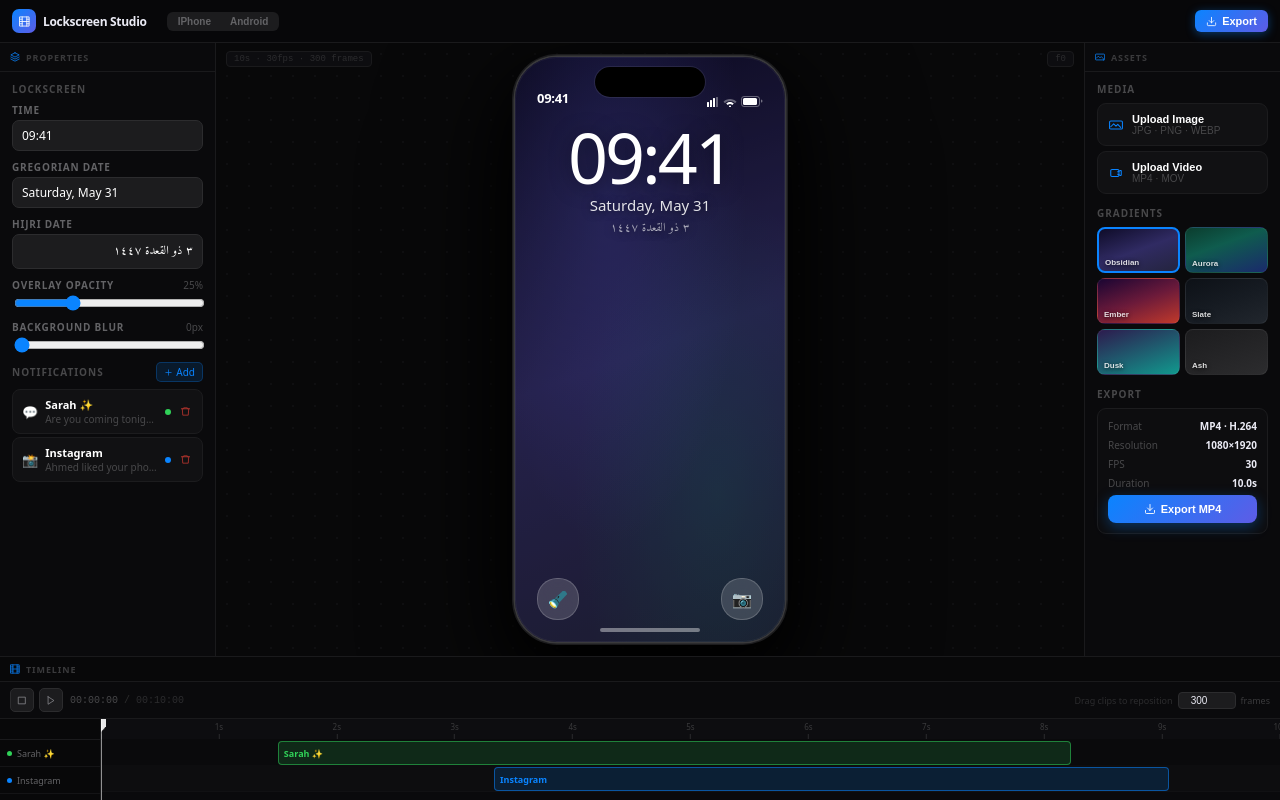
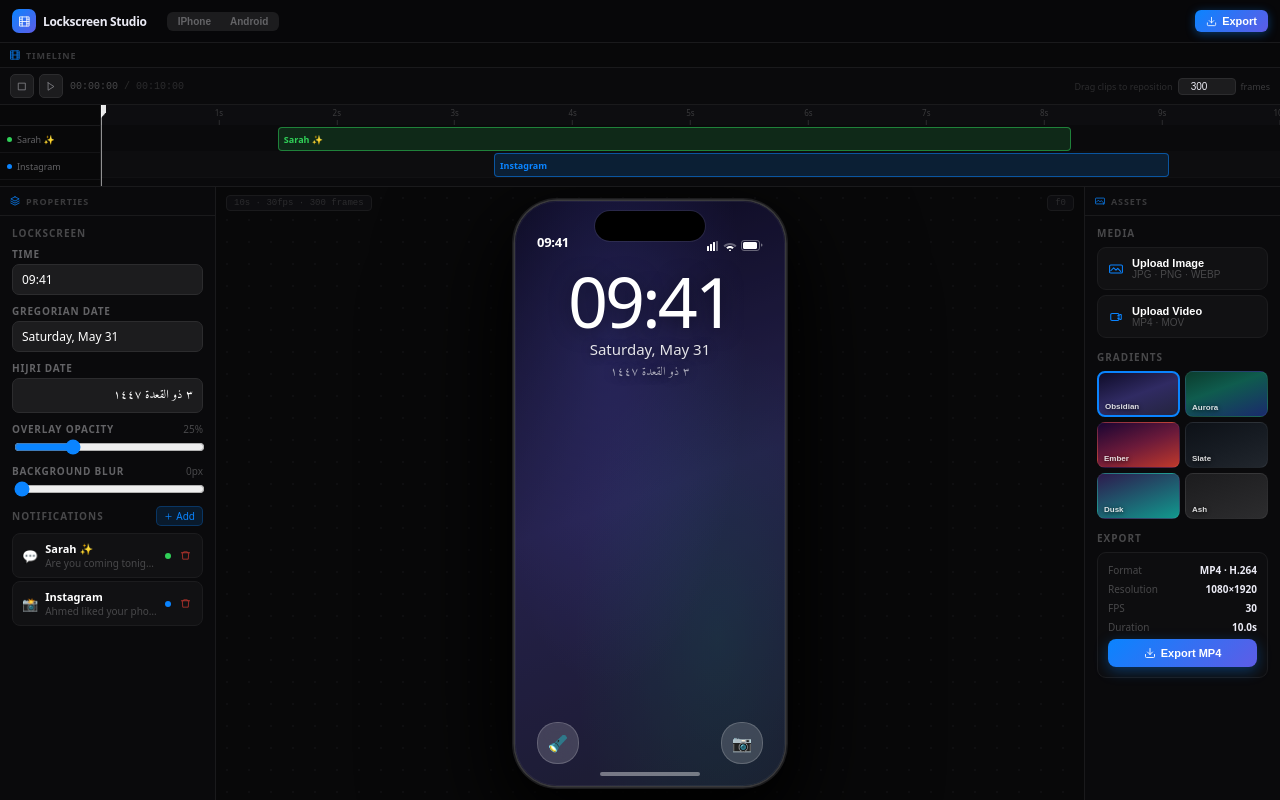
Before and after one commit to SCI5A/lockscreen-studio-cinematic, a React (Vite) app: page / in a window 1280 px wide. Built offline with nearby package versions, Linux system fonts and the light colour scheme.

Commit message:
feat: move timeline from bottom to top

```diff
--- a/src/App.jsx
+++ b/src/App.jsx
@@ -501,6 +501,12 @@
     <div style={{display:"flex",flexDirection:"column",width:"100%",height:"100vh",background:"#080809",fontFamily:"system-ui,-apple-system,sans-serif",color:"#ebebf5",overflow:"hidden"}}>
       <TopBar st={st} dispatch={dispatch}/>
 
+      {/* Top: Timeline (Moved from Bottom) */}
+      <div style={{flexShrink:0,borderBottom:"1px solid #1a1a1c"}}>
+        <PanelHeader icon={IC.film} label="Timeline" style={{height:24}}/>
+        <div style={{height:118}}><TimelineEditor st={st} dispatch={dispatch}/></div>
+      </div>
+
       <div style={{flex:1,display:"flex",overflow:"hidden",minHeight:0}}>
         {/* Left: Properties */}
         <div style={{width:215,flexShrink:0,borderRight:"1px solid #1a1a1c",background:"#0a0a0c",display:"flex",flexDirection:"column",overflow:"hidden"}}>
@@ -528,12 +534,6 @@
           <div style={{flex:1,overflow:"hidden"}}><AssetManager st={st} dispatch={dispatch}/></div>
         </div>
       </div>
-
-      {/* Bottom: Timeline */}
-      <div style={{flexShrink:0,borderTop:"1px solid #1a1a1c"}}>
-        <PanelHeader icon={IC.film} label="Timeline" style={{height:24}}/>
-        <div style={{height:118}}><TimelineEditor st={st} dispatch={dispatch}/></div>
-      </div>
     </div>
   );
 }
```
